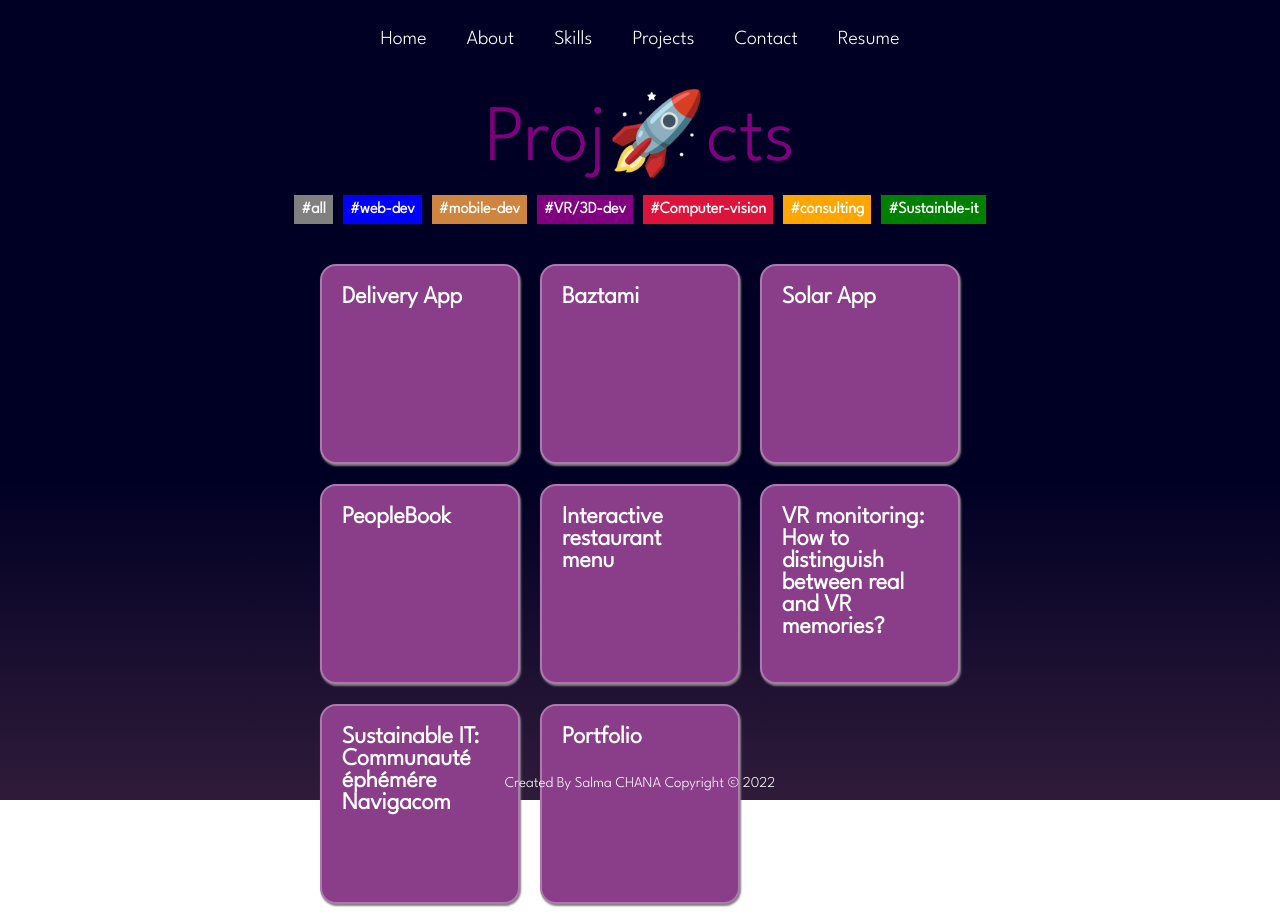
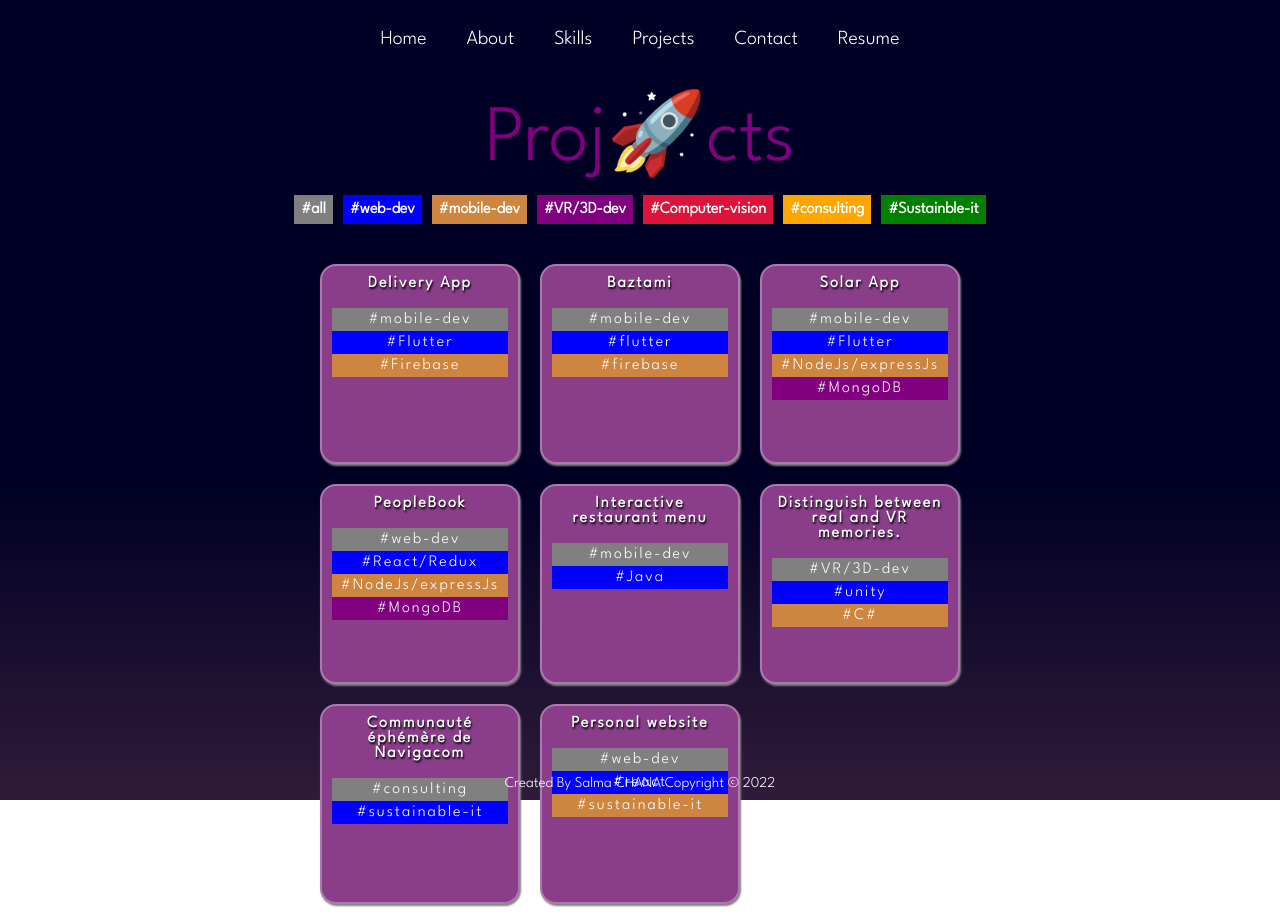
Before and after one commit to Salma22ch/Salma22ch.github.io, a React (Create React App) app: page /projects in a window 1280 px wide. Built offline with nearby package versions, Linux system fonts and the light colour scheme.

Commit message:
tag color

```diff
--- a/src/components/Projects.jsx
+++ b/src/components/Projects.jsx
@@ -4,18 +4,24 @@ import '../index.css'
 const Projects = () => {
 
   //initial projects list
-  var data=require("../projects.json")
-  const [keyword, setkeyword]=useState('');
+  var data = require("../projects.json")
+  const [keyword, setkeyword] = useState('');
   const [projects, setProjects] = useState(data.projects);
 
+  // tagColor[Math.floor(Math.random()*7)
 
-  useEffect(()=>{
+
+  // color array
+  const tagColor=["grey", "blue","peru","purple","crimson","orange","green"];
+  const wcolor="peru";
+
+  useEffect(() => {
     //perfect filer works
-    const filteredprojects=keyword===''?data.projects:data.projects.filter((p)=>p.tag.includes(keyword))
+    const filteredprojects = keyword === '' ? data.projects : data.projects.filter((p) => p.tag.includes(keyword))
     setProjects(filteredprojects);
   }, [keyword]) // keyword when changed calls useEffect
 
-  console.log(typeof(projects))
+  console.log(typeof (projects))
   // e.target.outerText
 
   return (
@@ -23,19 +29,22 @@ const Projects = () => {
       <div className="projects-header">
         <h2>Proj🚀cts</h2>
         <div className="key-words">
-          <span style={{backgroundColor:"grey"}} onClick={e => setkeyword('')}>#all</span>
-            <span style={{backgroundColor:"blue"}} onClick={e => setkeyword(e.target.outerText)}>#web-dev</span>
-            <span style={{backgroundColor:"peru"}} onClick={e => setkeyword(e.target.outerText)}>#mobile-dev</span>
-            <span style={{backgroundColor:"purple"}} onClick={e => setkeyword(e.target.outerText)}>#VR/3D-dev</span>
-            <span style={{backgroundColor:"crimson"}} onClick={e => setkeyword(e.target.outerText)}>#Computer-vision</span>
-            <span style={{backgroundColor:"orange"}} onClick={e => setkeyword(e.target.outerText)}>#consulting</span>
-            <span style={{backgroundColor:"green"}} onClick={e => setkeyword(e.target.outerText)}>#Sustainble-it</span>
+          <span style={{ backgroundColor: "grey" }} onClick={e => setkeyword('')}>#all</span>
+          <span style={{ backgroundColor: "blue" }} onClick={e => setkeyword(e.target.outerText)}>#web-dev</span>
+          <span style={{ backgroundColor: "peru" }} onClick={e => setkeyword(e.target.outerText)}>#mobile-dev</span>
+          <span style={{ backgroundColor: "purple" }} onClick={e => setkeyword(e.target.outerText)}>#VR/3D-dev</span>
+          <span style={{ backgroundColor: "crimson" }} onClick={e => setkeyword(e.target.outerText)}>#Computer-vision</span>
+          <span style={{ backgroundColor: "orange" }} onClick={e => setkeyword(e.target.outerText)}>#consulting</span>
+          <span style={{ backgroundColor: "green" }} onClick={e => setkeyword(e.target.outerText)}>#Sustainble-it</span>
         </div>
       </div>
       <div className="projects-content">
         {projects?.map((project) => (
-       <div className="project-container">
-        <h2>{project.Title}</h2>
+          <div className="project-container" key={project.id}>
+            <h4>{project.Title}</h4>
+              {project.tag.map((t) => (
+                <span style={{backgroundColor:`${tagColor[project.tag.indexOf(t)]}`}}>{t}</span>
+              ))}
             </div>
         ))}
       </div>
--- a/src/index.css
+++ b/src/index.css
@@ -320,11 +320,32 @@ span:hover {
     display: flex;
     flex-direction: column;
     justify-content: start;
-    padding: 10%;
+    text-align: center;
+    padding: 5%;
+    letter-spacing: 2px;
 }
 
+.project-container h4{
+   transition: 0.5s;
+   text-shadow: 1px 2px 2px black;
+   margin-bottom: 10%;
+}
 
+.project-container div{
+    display: flex;
+    flex-direction: row;
+    justify-content: center;
+    max-width: inherit;
+    max-height: inherit;
+    height: inherit;
+    width: inherit;
+    object-fit: cover;
 
+}
+
+.project-container span{
+    padding: 4px;
+}
 
 /* footer css styles  */
 .footer {
--- a/src/projects.json
+++ b/src/projects.json
@@ -5,54 +5,65 @@
         "Title": "Delivery App",
         "Description": "Delivery app is a mobile application designed to connect customers and delivery people. It was created in collaboration with two of my colleagues during an internship at Soft Center.",
         "tag":["#mobile-dev","#Flutter","#Firebase"],
-        "Demo":"https://drive.google.com/file/d/1pxtRgNWK3zEIeUOkapFNcmErlwZ3AV8z/view?usp=sharing"
+        "Demo":"https://drive.google.com/file/d/1pxtRgNWK3zEIeUOkapFNcmErlwZ3AV8z/view?usp=sharing",
+        "Github":""
       },
       {
         "id": 2,
         "Title": "Baztami",
         "Description": "It is a mobile application for budget management.",
         "tag":["#mobile-dev","#flutter","#firebase"],
-        "Demo":"https://drive.google.com/file/d/1pxtRgNWK3zEIeUOkapFNcmErlwZ3AV8z/view?usp=sharing"
+        "Demo":"https://drive.google.com/file/d/1pxtRgNWK3zEIeUOkapFNcmErlwZ3AV8z/view?usp=sharing",
+        "Github":"https://github.com/lkhadirn/Baztami-App-Flutter"
       },
       {
         "id": 3,
         "Title": "Solar App",
         "Description": "Mobile platform for monitoring the consumption of energy produced by solar panels",
         "tag":["#mobile-dev","#Flutter","#NodeJs/expressJs", "#MongoDB"],
-        "Demo":"https://drive.google.com/file/d/1pxtRgNWK3zEIeUOkapFNcmErlwZ3AV8z/view?usp=sharing"
+        "Demo":"https://drive.google.com/file/d/1pxtRgNWK3zEIeUOkapFNcmErlwZ3AV8z/view?usp=sharing",
+        "Github":"https://github.com/Salma22ch/Solar-app-PFA"
       },
       {
         "id": 4,
         "Title": "PeopleBook",
         "Description": "PeopleBook is a social network platform that allows you to chat with your friends and share new posts",
         "tag":["#web-dev","#React/Redux","#NodeJs/expressJs", "#MongoDB"],
-        "Demo":"https://www.youtube.com/watch?v=eZb0u09B4Fo&list=LL&index=1&t=4s&ab_channel=LKHADIRmostapha"
+        "Demo":"https://www.youtube.com/watch?v=eZb0u09B4Fo&list=LL&index=1&t=4s&ab_channel=LKHADIRmostapha",
+        "Github":"https://github.com/ElMehdiEchchad/Social-Network"
       },
       {
         "id": 5,
         "Title": "Interactive restaurant menu",
         "Description": "As its name suggests, it is a mobile application offering an interactive restaurant menu to the user allowing him to choose and compose his meals easily.",
         "tag":["#mobile-dev","#Java"],
-        "Demo":"https://www.youtube.com/watch?v=eZb0u09B4Fo&list=LL&index=1&t=4s&ab_channel=LKHADIRmostapha"
+        "Demo":"https://www.youtube.com/watch?v=eZb0u09B4Fo&list=LL&index=1&t=4s&ab_channel=LKHADIRmostapha",
+        "Github":"https://github.com/Salma22ch/Interactive-restaurant-menu"
       },
       {
         "id": 6,
-        "Title": "VR monitoring: How to distinguish between real and VR memories?",
+        "Title": "Distinguish between real and VR memories.",
         "Description": "With the development of VR technology, virtual experiences perfectly simulate real experiences and, over time, it is difficult to identify the source of a given memory. This project set out to help the memory correctly identify the environment in which the memory occurred.",
-        "tag":["#VR/3D-dev","#unity","#C#"]
+        "tag":["#VR/3D-dev","#unity","#C#"] ,
+        "Demo":"",
+        "Github":"https://github.com/pyuan-21/IGR205-project"
       },
       {
         "id": 7,
-        "Title": "Sustainable IT: Communauté éphémére Navigacom",
+        "Title": "Communauté éphémère de Navigacom",
         "Description": "In this project, we worked with Navigacom consultants during 4 months on topics like Sustaible It, digital sobriety and ecodesign of digital services. Our missions consisted in preparing the content of sessions organized by Navigacom for the CIOs of large French digital and industrial companies.",
-        "tag":["#consulting","#sustainable-it"]
+        "tag":["#consulting","#sustainable-it"],
+        "Demo":"k",
+        "Github":""
 
       },
       {
         "id": 8,
-        "Title": "Portfolio",
+        "Title": "Personal website",
         "Description": "My personal website. I tried to make it as sober as possible by applying the rules of digital sobriety. ",
-        "tag":["#web-dev","#react","#sustainable-it"]
+        "tag":["#web-dev","#react","#sustainable-it"],
+        "Demo":"",
+        "Github":"https://github.com/Salma22ch/Portfolio"
 
       }
 
```
Lines whose indentation alone changed are shown as unchanged.
